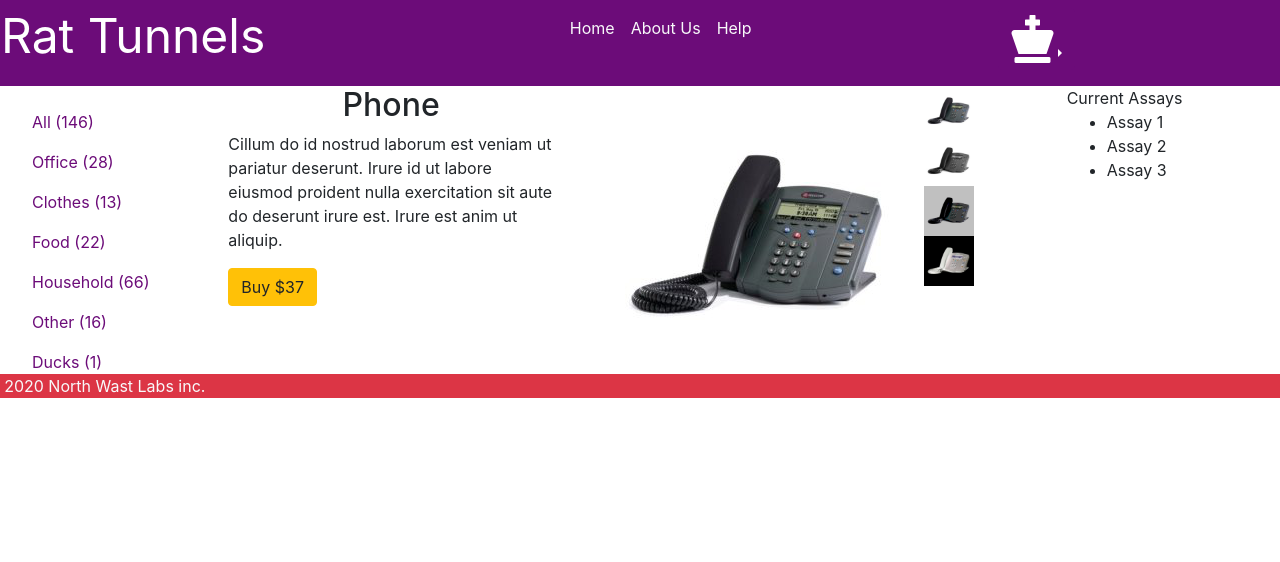
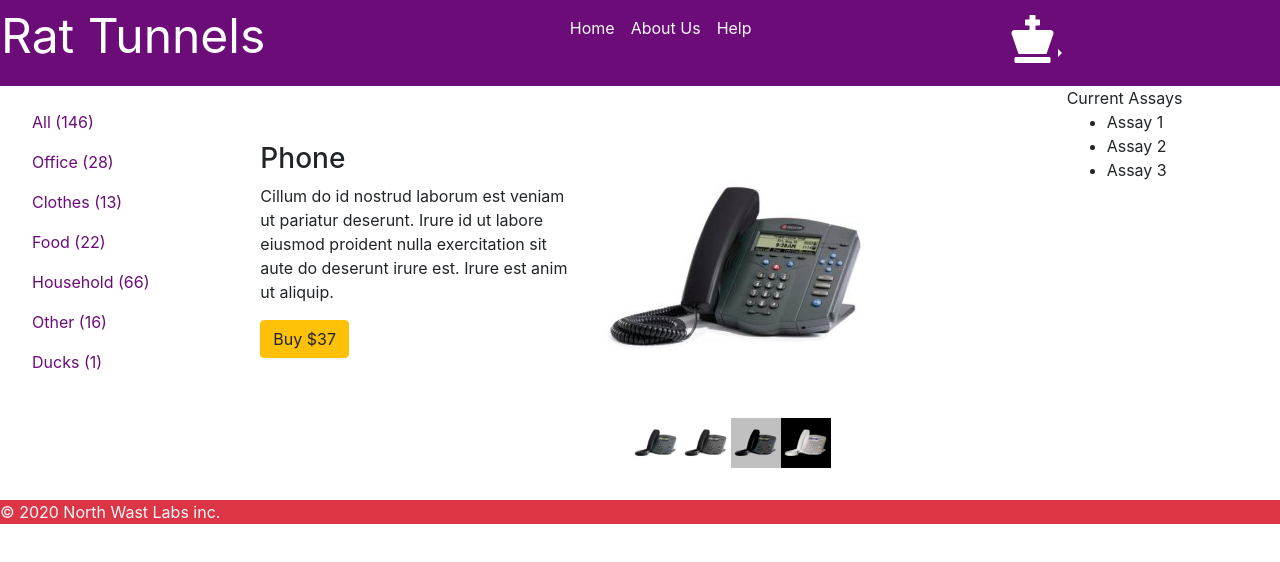
Before and after one commit to eaallen/ReactApp_RT, a React (Create React App) app: page /product/12123 in a window 1280 px wide. Shown: the top 562 px of the page. Built offline with nearby package versions, Linux system fonts and the light colour scheme.

Commit message:
almost done

```diff
--- a/package.json
+++ b/package.json
@@ -14,6 +14,7 @@
     "react-fontawesome": "^1.7.1",
     "react-router-dom": "^5.1.2",
     "react-scripts": "3.3.0",
+    "reactstrap": "^8.4.1",
     "sass": "^1.24.5",
     "typescript": "^3.7.5"
   },
--- a/src/App.js
+++ b/src/App.js
@@ -69,7 +69,7 @@ function App() {
                     <Help />
                   </Route>
                   <Route exact path="/">
-                    <Center />
+                    <Center style={{padding: '2rem'}} />
                   </Route>
                   <Route>
                     <Msg404 />
@@ -85,7 +85,7 @@ function App() {
         </Row>
         <Row>
           <Col xl={12}>
-            <Bottom className="text-light bg-danger bottom-div" style={{position: 'absolute'}}></Bottom>
+            <Bottom className="text-light bg-danger "></Bottom>
           </Col>
         </Row>
 
--- a/src/comps/Filter.js
+++ b/src/comps/Filter.js
@@ -1,6 +1,6 @@
 import React from 'react';
 import ProductCard from './ProductCard';
-import { Container, Row, Col,Nav,DropdownButton,Dropdown,ButtonGroup,Jumbotron } from 'react-bootstrap';
+import { Container, Row, Col,Nav,DropdownButton,Dropdown,ButtonGroup,Jumbotron, CardGroup } from 'react-bootstrap';
 import { isTemplateSpan } from 'typescript';
 import { useRouteMatch} from "react-router-dom";
 import PRODUCTS from '../products'
@@ -30,9 +30,9 @@ function Filter(props) {
     }
     // console.log(a_super)
     for (let item of a_super){
-       rows.push(<Row>{item.map((col, index)=>{return <Col key={index} md={3}>
+       rows.push(<Row><CardGroup>{item.map((col, index)=>{return <Col key={index} md={3}>
                     <ProductCard key={col.id+1} id={col.id} filename={col.filename} name={col.name} category={col.category}
-                    price={col.price}/></Col>})}</Row>)
+                    price={col.price}/></Col>})}</CardGroup></Row>)
     }
 
     //geting list of catagories
--- a/src/comps/ProductDetail.js
+++ b/src/comps/ProductDetail.js
@@ -23,29 +23,31 @@ function ProductDetail(props) {
 
 
     return (
-        <div>
+        <div style={{padding: '2rem'}}>
 
             <Container>
                 <Row>
-                    <Col md="5">
-                        <h2>
-                            {product.name}
-                        </h2>
-                        <p>
+                    <Col md={10}>
+
+
+                        <p> <div className="float-right text-center">
+                                <img src={`../product_images/${product.filename}-${_img}.png`} alt={product.filename}  style={{marginLeft: '15px'}}/>
+                                <br/>
+                                {arr.map(item => {return <img src={`../product_images/${product.filename}-${item}.png`} style={{width: '50px'}} id={item} key={item+3} onMouseEnter={handle_change}/>
+                                })}
+                            </div>
+                            <br></br>
+                            <h3>
+                                {product.name}
+                            </h3>
                             {product.description}
                         </p>
                         <Button variant="warning">Buy ${product.price}</Button>
-                    </Col>
-
-                    <Col className="text-right" md='5'>
-                        <img src={`../product_images/${product.filename}-${_img}.png`} alt={product.filename}/>
 
 
-                    </Col>
-                    <Col md='2'>
-                                {arr.map(item => {return <Row key={item + 10}>
-                                    <img src={`../product_images/${product.filename}-${item}.png`} style={{width: '50px'}} id={item} key={item+3} onMouseEnter={handle_change}/>
-                                </Row>})}
+
+
+
                     </Col>
                 </Row>
             </Container>
```
Also changed, not shown: 1 other file (tests, documents, lock files or other folders).
